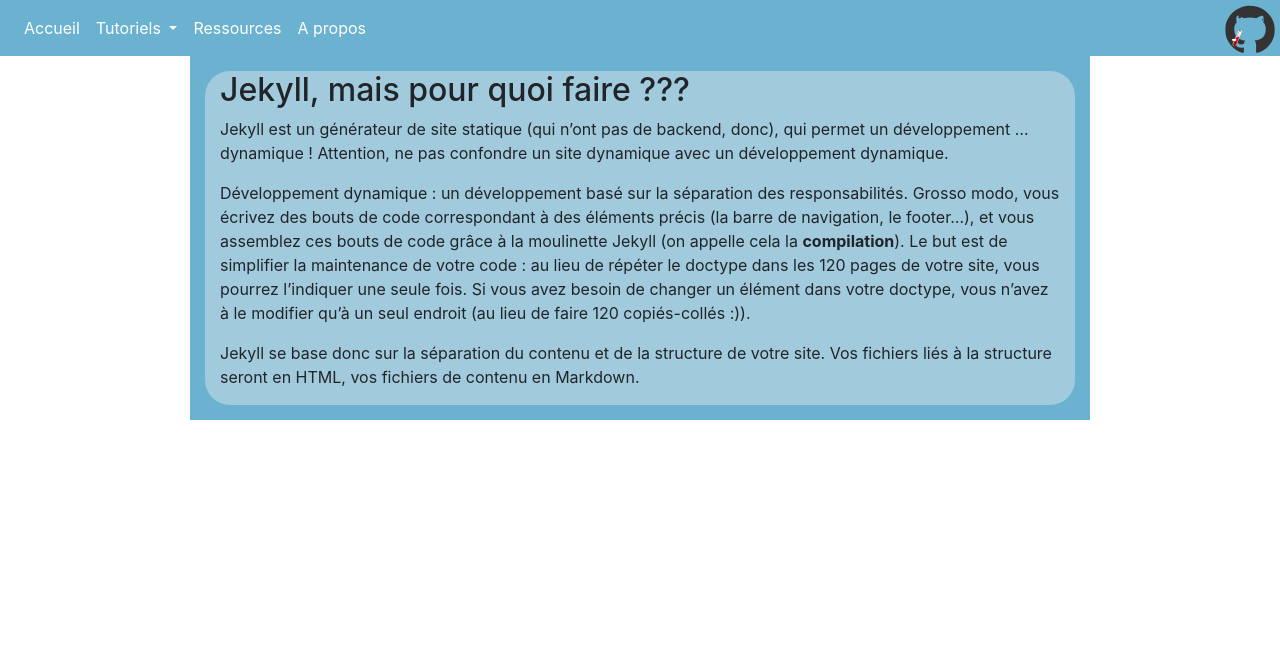
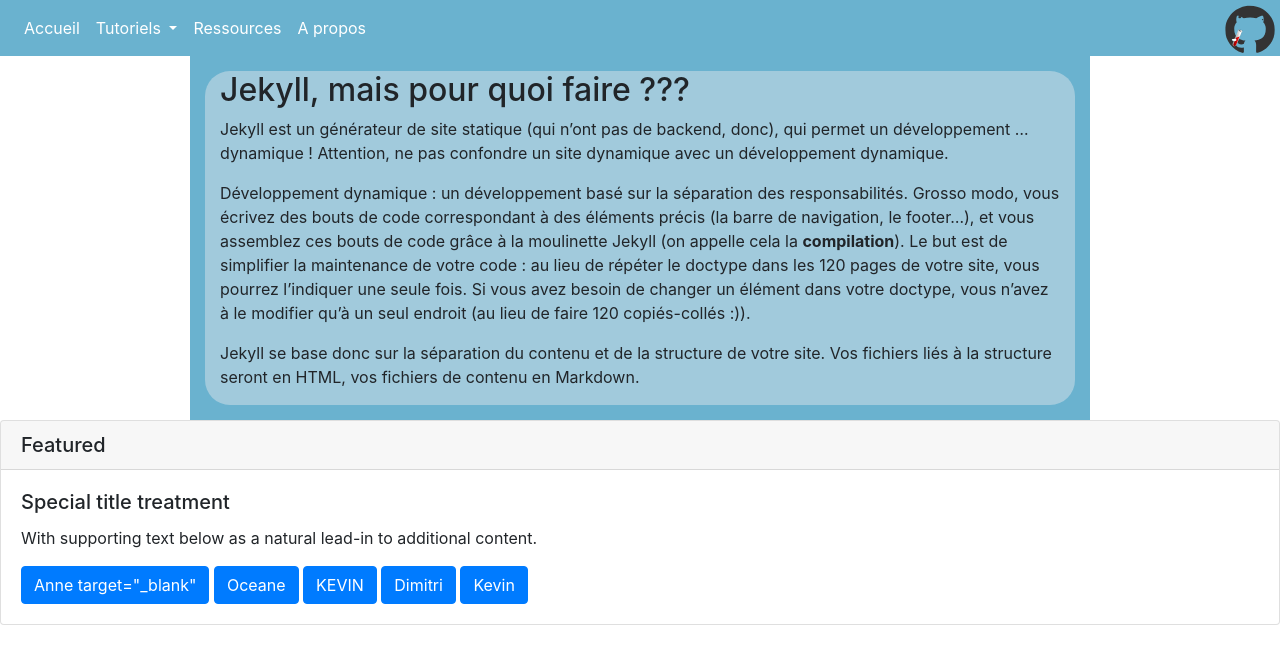
Before and after one commit to OceaneRFT/jekyll-starter, a Jekyll site: the page built from index.md, in a window 1280 px wide. Shown: the top 664 px of the page. Built offline with Jekyll 4.4.1, drawn with Linux system fonts in a browser that asks for light colours.

Commit message:
sauvetage

```diff
--- a/_includes/footer.html
+++ b/_includes/footer.html
@@ -0,0 +1,12 @@
+<div class="card">
+    <h5 class="card-header">Featured</h5>
+    <div class="card-body">
+      <h5 class="card-title">Special title treatment</h5>
+      <p class="card-text">With supporting text below as a natural lead-in to additional content.</p>
+      <a href="#" class="btn btn-primary">Anne target="_blank"</a>
+      <a href="#" class="btn btn-primary">Oceane</a>
+      <a href="#" class="btn btn-primary">KEVIN</a>
+      <a href="#" class="btn btn-primary">Dimitri</a>
+      <a href="#" class="btn btn-primary">Kevin</a>
+    </div>
+  </div>
--- a/_layouts/base.html
+++ b/_layouts/base.html
@@ -40,6 +40,9 @@
             {{ content }}
         </div>
     </div>
+
+    {% include footer.html %}
+
     <!-- script bootstrap -->
     <script src="https://code.jquery.com/jquery-3.4.1.slim.min.js "
         integrity="sha384-J6qa4849blE2+poT4WnyKhv5vZF5SrPo0iEjwBvKU7imGFAV0wwj1yYfoRSJoZ+n "
```
